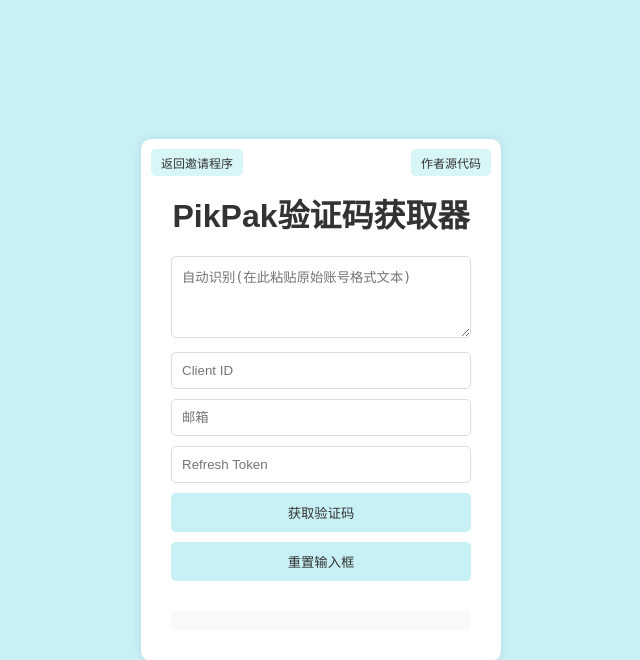
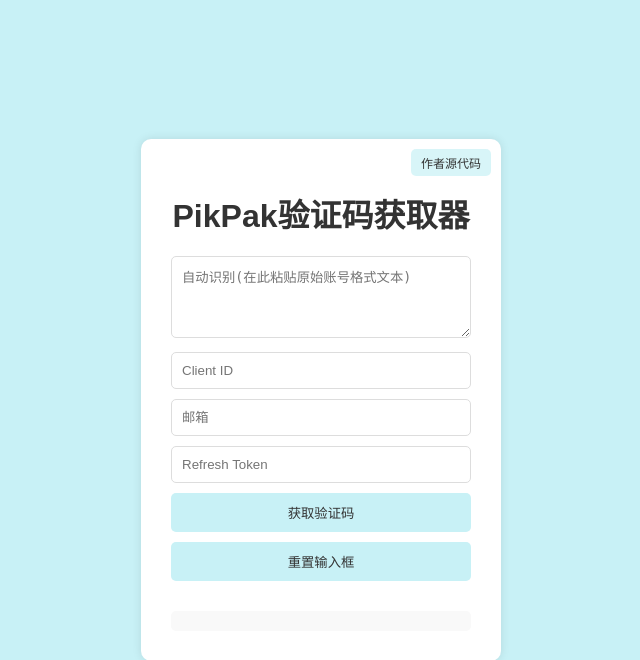
Before and after one commit to kiteyuan/Pikpak-Verification-Code, a Flask app: page / in a window 1280 px wide. Shown: the top 660 px of the page, without its empty margins (319-959 px from the left). Run offline with Flask 3, Linux system fonts and the light colour scheme.

Commit message:
Update index.html

```diff
--- a/templates/index.html
+++ b/templates/index.html
@@ -76,7 +76,6 @@
 </head>
 <body>
     <div class="container">
-        <a href="https://lin.nikedas.store/" class="link invite-link" target="_blank">返回邀请程序</a>
         <a href="https://github.com/kiteyuan/Pikpak-Verification-Code/tree/main" class="link source-link" target="_blank">作者源代码</a>
         <h1>PikPak验证码获取器</h1>
         <form id="verificationForm">
```
